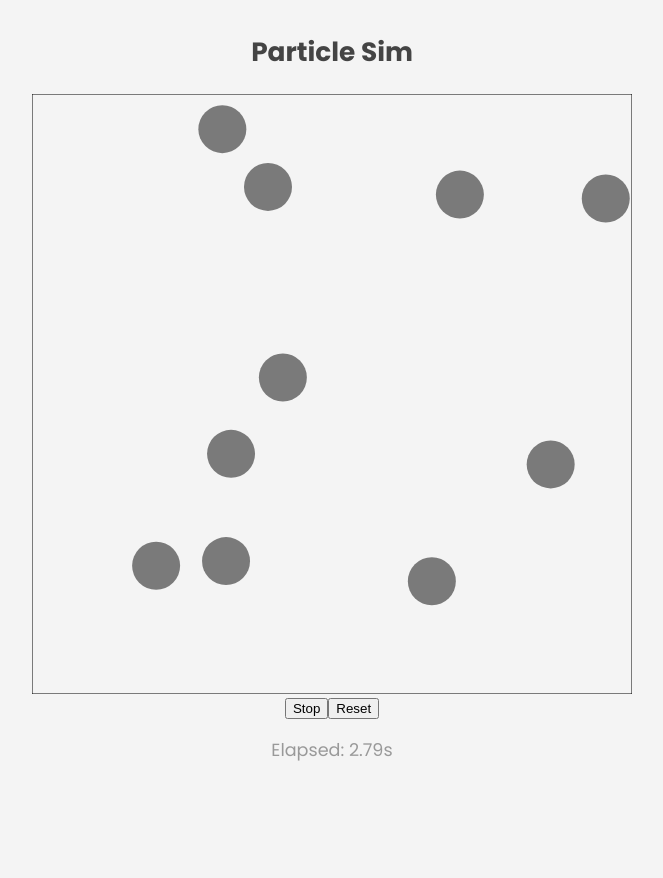
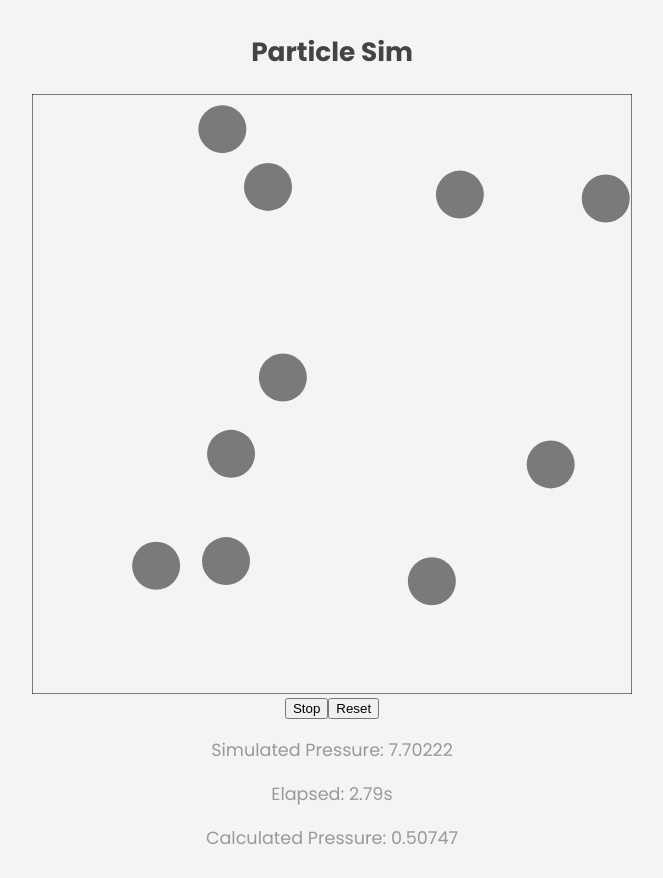
Before and after one commit to JBreidfjord/particle-sim, a React (Create React App) app: page / in a window 1280 px wide. Both pictures are taken after a click on the button "Start". Shown: the whole page, without its empty margins (308-971 px from the left). Before the commit the page ends 800 px from the top, so only its background shows below. Built offline with nearby package versions, Linux system fonts and the light colour scheme.

Commit message:
Calculate & display sim and calc pressure

```diff
--- a/src/Simulation.js
+++ b/src/Simulation.js
@@ -127,10 +127,31 @@ export default function Simulation() {
       >
         Reset
       </button>
-      {elapsed > 0 && (
-        <>
+      {particles && elapsed > 0 && (
+        <div className="stats">
+          <p>
+            Simulated Pressure:{" "}
+            {(
+              particles.reduce(
+                (momentumTransferred, particle) =>
+                  momentumTransferred + particle.momentumTransferred,
+                0
+              ) / elapsed
+            ).toFixed(5)}
+          </p>
           <p>Elapsed: {elapsed.toFixed(2)}s</p>
-        </>
+          <p>
+            Calculated Pressure:{" "}
+            {(
+              ((2 * numParticles) / 3) *
+              (particles.reduce(
+                (kineticEnergy, particle) => kineticEnergy + Particle.kineticEnergy(particle),
+                0
+              ) /
+                numParticles)
+            ).toFixed(5)}
+          </p>
+        </div>
       )}
     </div>
   );
```
